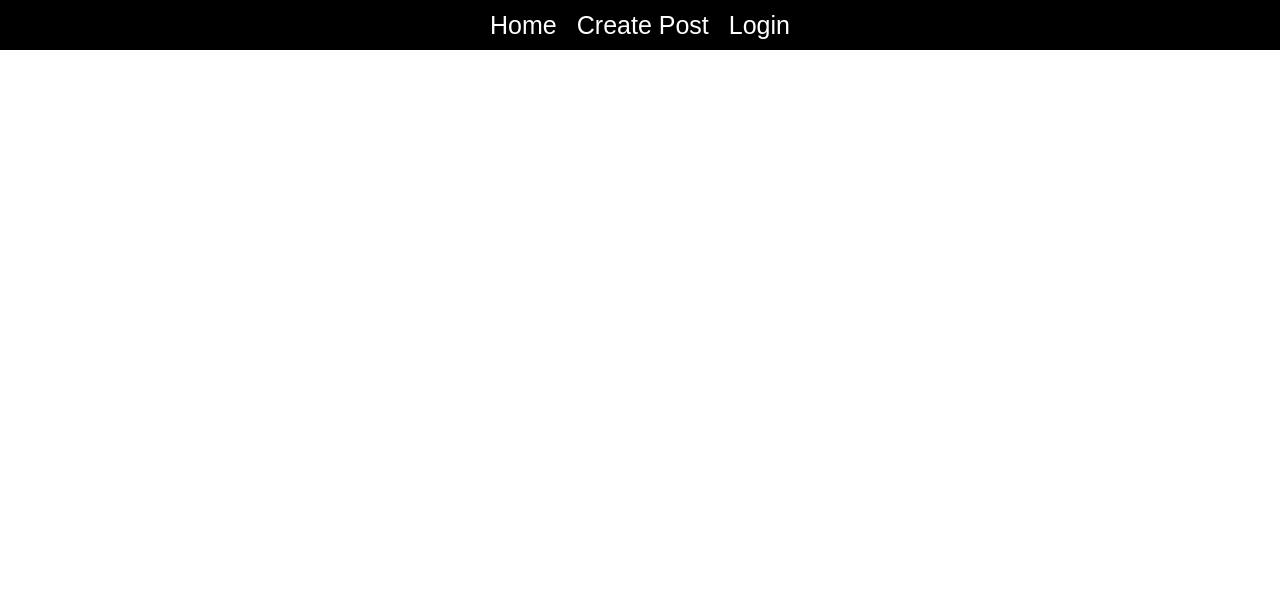
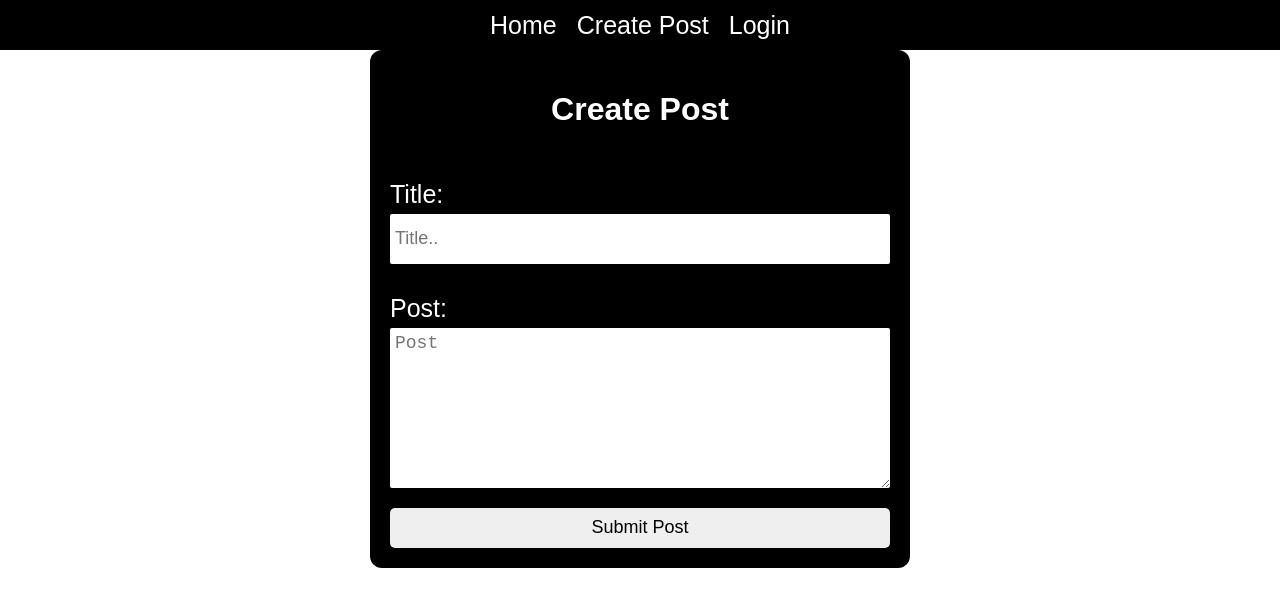
Before and after one commit to Gabeaya/Firebase-Blog, a React (Create React App) app: page /createpost in a window 1280 px wide. Shown: the top 606 px of the page. Built offline with nearby package versions, Linux system fonts and the light colour scheme.

Commit message:
Add bones for adding a post.

```diff
--- a/src/pages/CreatePost.js
+++ b/src/pages/CreatePost.js
@@ -1,7 +1,23 @@
 import React from 'react';
 
 function CreatePost() {
-  return <div></div>;
+  return (
+    <div className="createPostPage">
+      <div className='cpContainer'>
+        <h1> Create Post </h1>
+        <div className='inputGp'>
+          <label> Title:</label>
+          <input placeholder='Title..'/>
+        </div>
+
+        <div className='inputGp'>
+          <label> Post:</label>
+          <textarea placeholder='Post' />
+        </div>
+        <button> Submit Post</button>
+      </div>
+    </div>
+  );
 }
 
 export default CreatePost;
```
